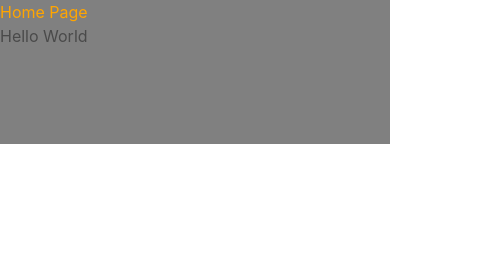
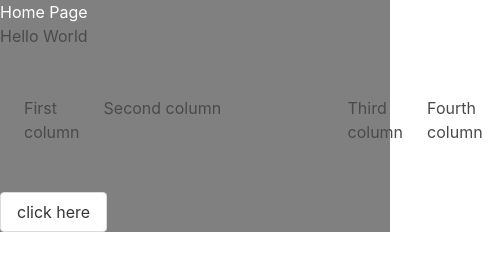
Before and after one commit to plopes20587/Try-the-world-test, a website: page src/index.html in a window 390 px wide. Shown: the whole page, 495 px wide, since content can reach past the window. Drawn offline with nearby package versions, Linux system fonts and the light colour scheme; files that its build step writes are made by us from their sources.

Commit message:
adding responsive meta tag and bulma columns

```diff
--- a/src/index.html
+++ b/src/index.html
@@ -2,6 +2,7 @@
 <html>
   <head>
     <meta charset="utf-8">
+    <meta name="viewport" content="width=device-width, initial-scale=1">
     <title>Portfolio</title>
     <link rel="stylesheet" href="css/style.css">
     <link rel="stylesheet" href="https://cdnjs.cloudflare.com/ajax/libs/bulma/0.4.2/css/bulma.min.css">
@@ -10,8 +11,22 @@
     <h1>Home Page</h1>
     <p>Hello World</p>
     <section class="section">
-
+      <div class="columns is-mobile">
+        <div class="column">
+          First column
+        </div>
+        <div class="column is-two-thirds">
+          Second column
+        </div>
+        <div class="column">
+          Third column
+        </div>
+        <div class="column">
+          Fourth column
+        </div>
+      </div>
     </section>
+    <button class="button">click here</button>
   </body>
   <script src="js/main.js"></script>
 </html>
--- a/src/sass/style.scss
+++ b/src/sass/style.scss
@@ -2,10 +2,12 @@ $bgColor: grey;
 
 body {
   background: $bgColor;
+}
+
+h1 {
   color: white;
 }
 
-h1 {
-  font-size: 2em;
-  color: orange;
+.section {
+  background: $bgColor;
 }
```
